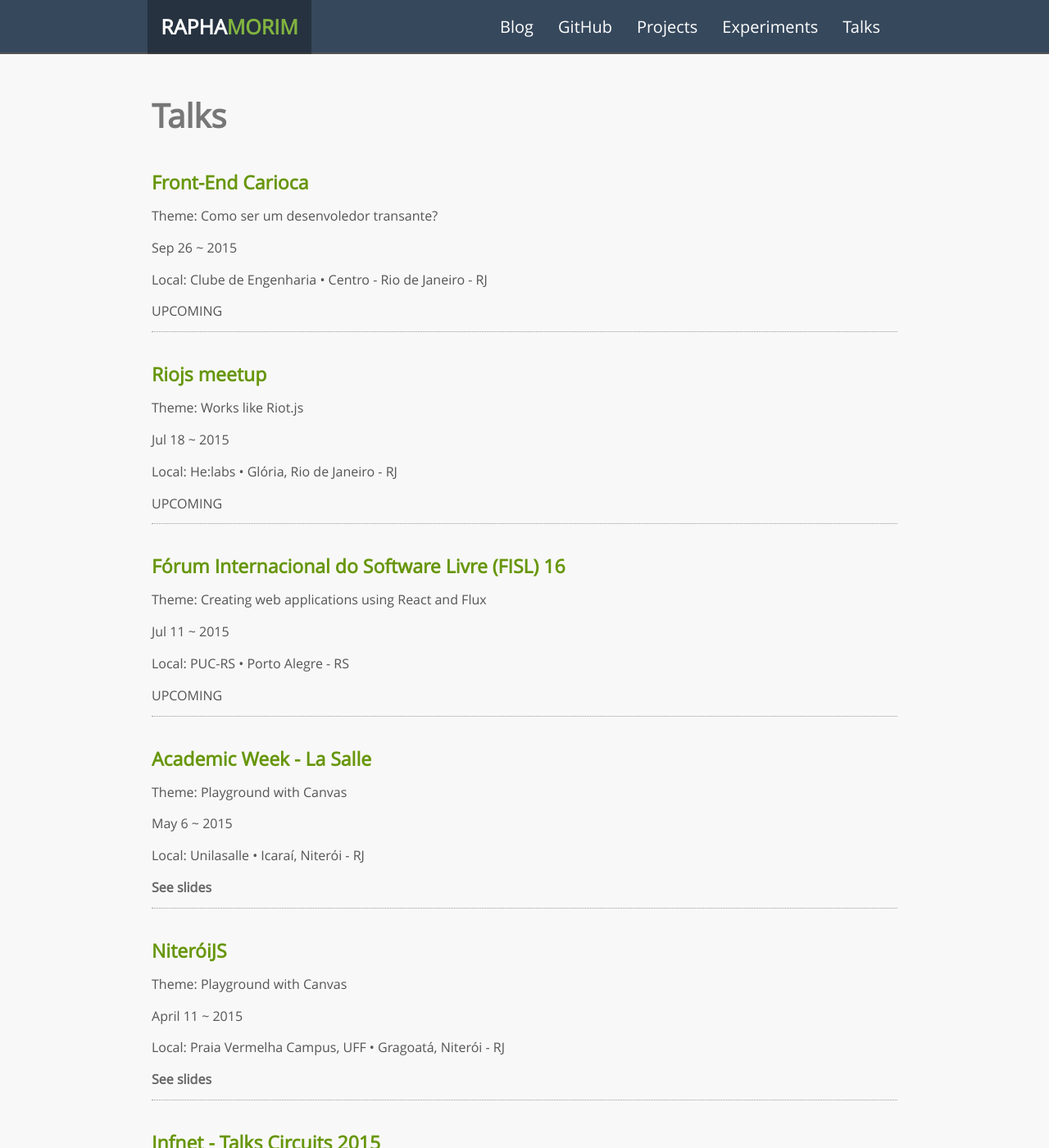
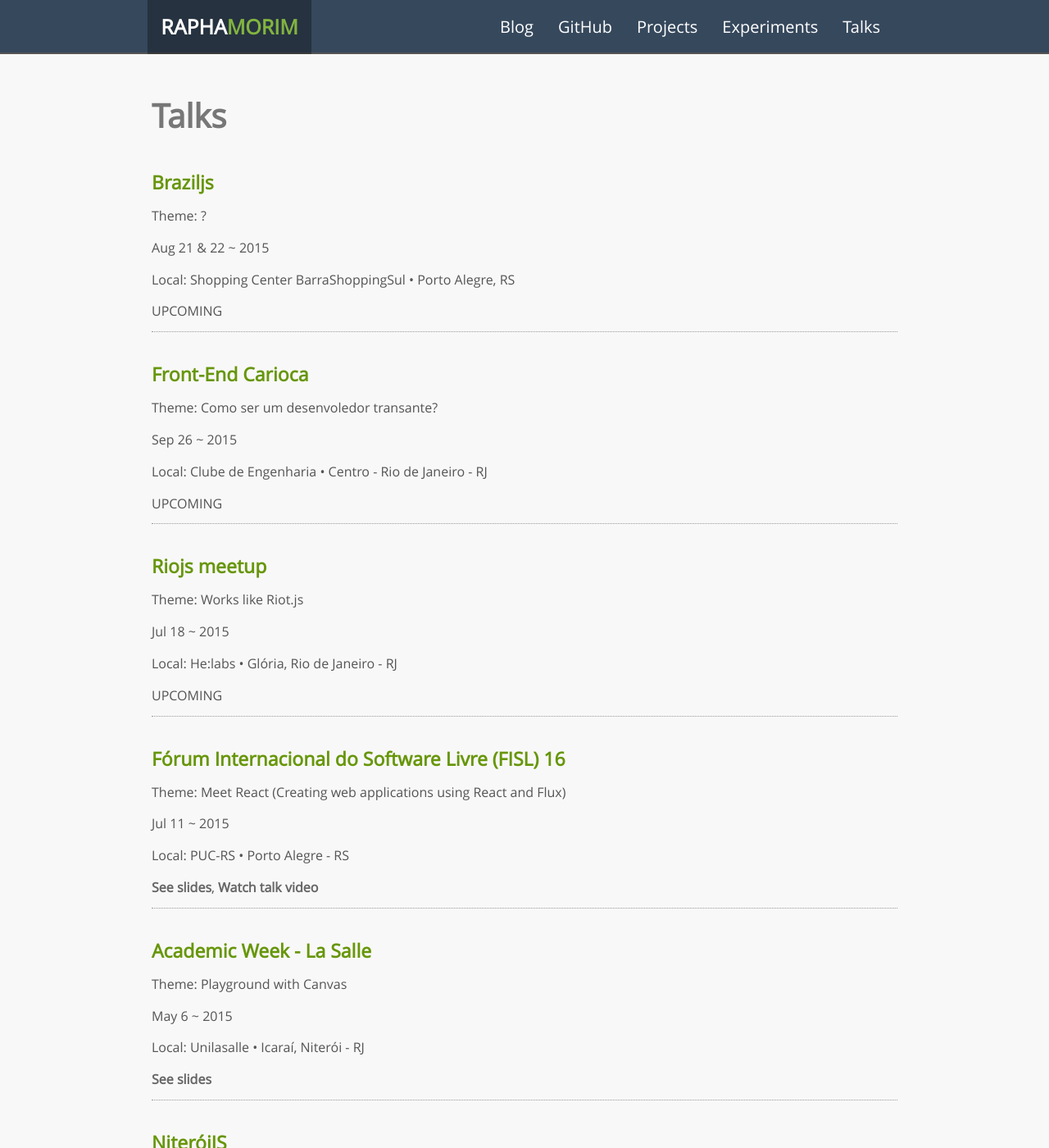
Before and after one commit to raphamorim/raphamorim.github.com, a Jekyll site: the page built from talks/index.md, in a window 1280 px wide and 1400 px high. Shown: the whole window at 82% size. Built offline with Jekyll 4.4.1, drawn with Linux system fonts in a browser that asks for light colours.

Commit message:
update talk with link and video

```diff
--- a/talks/index.md
+++ b/talks/index.md
@@ -8,6 +8,13 @@ description: Upcoming lectures and previous talks.
 ##Talks
 
 <ul id="exp">
+  <li>
+     <h3><a href="http://www.brazil.com.js" target="_blank">Braziljs</a></h3>
+     <p>Theme: ?</p>
+     <p>Aug 21 & 22 ~ 2015</p>
+     <p>Local: Shopping Center BarraShoppingSul • Porto Alegre, RS</p>
+     <p>UPCOMING</p>
+  </li>
   <li>
      <h3><a href="http://www.eventick.com.br/meetup-riojs-julho-2015" target="_blank">Front-End Carioca</a></h3>
      <p>Theme: Como ser um desenvoledor transante?</p>
@@ -24,10 +31,11 @@ description: Upcoming lectures and previous talks.
   </li>
   <li>
      <h3>Fórum Internacional do Software Livre (FISL) 16</h3>
-     <p>Theme: Creating web applications using React and Flux</p>
+     <p>Theme: Meet React (Creating web applications using React and Flux)</p>
      <p>Jul 11 ~ 2015</p>
      <p>Local: PUC-RS • Porto Alegre - RS</p>
-     <p>UPCOMING</p>
+     <p><a href="https://speakerdeck.com/raphamorim/meet-react">See slides</a>,
+        <a href="https://youtu.be/8DQngR34Q5s">Watch talk video</a></p>
   </li>
   <li>
      <h3><a href="http://niteroijs.org/" target="_blank">Academic Week - La Salle</a></h3>
```
Also changed, not shown: 1 other file.
